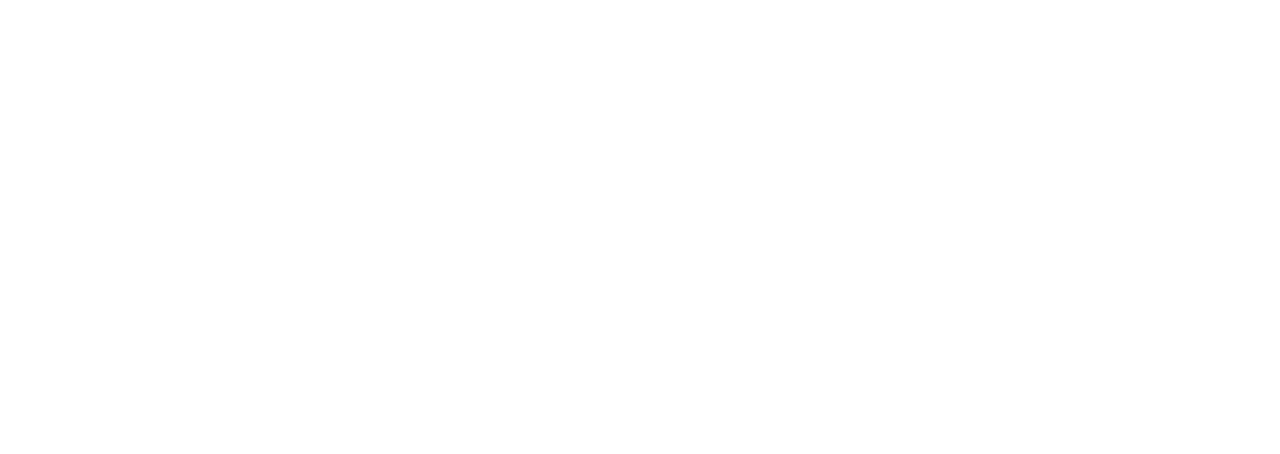
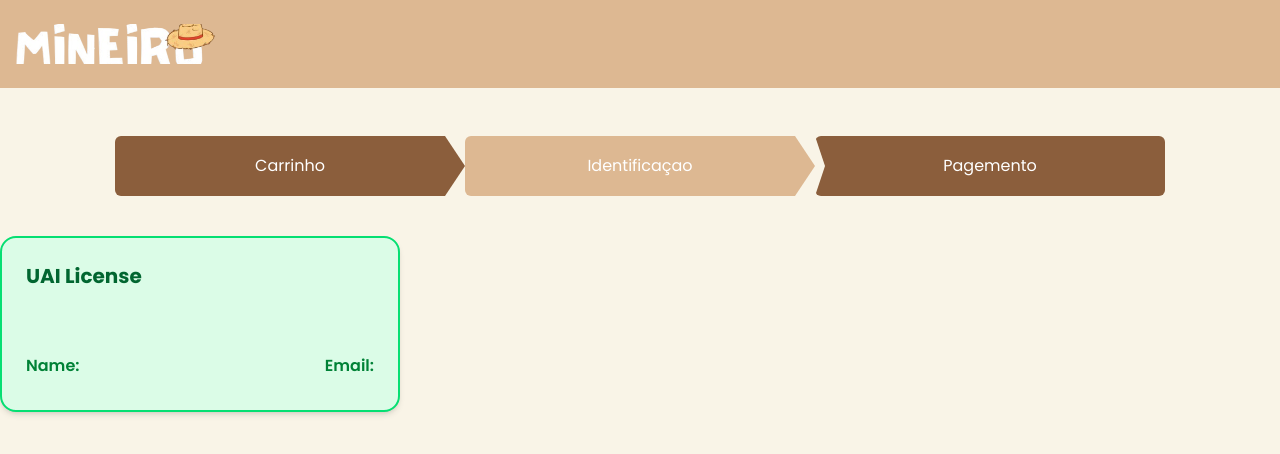
Before and after one commit to Giuliano-Maciel-Lopes/web-padaria, a React (Vite) app: page /cart/identification in a window 1280 px wide. Before the commit this address had no page. Shown: the top 454 px of the page. Built offline with nearby package versions, Linux system fonts and the light colour scheme.

Commit message:
feat: pag cartbuy finalizada

```diff
--- /dev/null
+++ b/src/components/cart identification/license.tsx
@@ -0,0 +1,30 @@
+type Props = {
+  name: string;
+  email: string;
+  addressRegistered?: string;
+};
+
+export function License({ name, email, addressRegistered }: Props) {
+  return (
+    <div className="w-full md:w-[25rem] bg-green-100 h-44 border-2 border-green-400 rounded-2xl p-6 flex flex-col justify-between shadow-md">
+      <h3 className="text-xl font-bold text-green-800 mb-4">UAI License</h3>
+
+      <div className="flex justify-between text-green-700 mb-2">
+        <div>
+          <p className="font-semibold">Name:</p>
+          <p>{name}</p>
+        </div>
+        <div>
+          <p className="font-semibold">Email:</p>
+          <p>{email}</p>
+        </div>
+      </div>
+
+      {addressRegistered && (
+        <div className="text-green-700">
+          <p>{addressRegistered}</p>
+        </div>
+      )}
+    </div>
+  );
+}
--- a/src/components/index/button.tsx
+++ b/src/components/index/button.tsx
@@ -16,7 +16,7 @@
     add: "h-50",
     square: "w-12",
     buy: "w-80 h-12 ",
-    stepcart: "h-15 md:w-[350px]",
+    stepcart: "h-15 md:w-[21.875rem]",
   },
 
   color: {
--- a/src/components/index/ordersview.tsx
+++ b/src/components/index/ordersview.tsx
@@ -33,7 +33,7 @@
   roloadQuantityorder
 }: Props) {
   const { UpdateQuantityOrders } = UseUpdateQuantityOrdersItems();
-  const { remove } = useCartContext();
+  const { remove ,updateQuantity } = useCartContext();
   const { onDelete } = useDeleteOrders();
   const { session } = useAuth();
   const [localQuantity, setLocalQuantity] = useState(quantity); // localquantity vai ser a quantidade que tem na api que quantity vai pegar
@@ -46,6 +46,8 @@
     setLocalQuantity(newQuantity);
     await UpdateQuantityOrders(id, newQuantity);
     roloadQuantityorder();
+    updateQuantity(id , newQuantity)
+
   }
 
   async function handleconfirm() {
--- a/src/components/layoutcart/stepcart.tsx
+++ b/src/components/layoutcart/stepcart.tsx
@@ -2,19 +2,48 @@
 import { Button } from "../index/button";
 import { useLocation } from "react-router";
 
+export function StepCart() {
+  const navigate = useNavigate();
+  const location = useLocation();
 
+  const isCart = location.pathname === "/cart";
+  const isIdentification = location.pathname === "/cart/identification";
+  const isPayment = location.pathname === "/cart/payment";
 
-export function StepCart() {
-  const navigate = useNavigate()
-  const location = useLocation()
-  location.pathname.includes("cart")
-  location.pathname.includes("identification")
-  location.pathname.includes("payment")
   return (
     <div className="flex items-center justify-center text-white">
-      <Button  variant="stepcart" className="rounded-none rounded-l-lg border-y-2 border-l-2 border-r-0 clip-right ">Carrinho</Button>
-      <Button  colorVariant="cart" variant="stepcart" className="rounded-none clip-left-inverted-shape">identificaçao</Button>
-      <Button variant="stepcart" className="rounded-none">pagemento</Button>
+      <Button
+        onClick={() => navigate("/cart")}
+        colorVariant={isCart ? "cart" : undefined}
+        variant="stepcart"
+        className={` ${isCart ? " clip-right" : ""} ${
+          isIdentification ? "clip-right" : ""
+        } ${isPayment ? "clip-right" : ""} `}
+      >
+        Carrinho
+      </Button>
+
+      <Button
+           onClick={() => isPayment && navigate("/cart/identification")}
+      colorVariant={isIdentification ? "cart" : undefined}
+        variant="stepcart"
+        className={` ${isIdentification ? " clip-right " : ""}  ${
+          isCart ? "clip-left-inverted-shape" : ""
+        }  ${isPayment ? "clip-right" : ""}` }
+      >
+        Identificaçao
+      </Button>
+
+      <Button
+
+        colorVariant={isPayment ? "cart" : undefined}
+        variant="stepcart"
+        className={` ${isPayment ? "clip-left-inverted-shape" : ""} ${
+          isIdentification ? "clip-left-inverted-shape" : ""
+        } `}
+      >
+        Pagemento
+      </Button>
     </div>
   );
 }
--- a/src/components/layouts/layout-cart.tsx
+++ b/src/components/layouts/layout-cart.tsx
@@ -4,6 +4,8 @@
 
 
 export function LayoutCartpage() {
+
+
   return (
     <div className="bg-beige h-full min-h-screen flex flex-col ">
       <HeaderCart />
@@ -15,9 +17,6 @@
           <div className="mt-10">
             <Outlet />
           </div>
-
-
-
         </div>
       </div>
     </div>
--- a/src/context/auth-context.tsx
+++ b/src/context/auth-context.tsx
@@ -33,6 +33,7 @@
     window.location.assign("/");
   }
 
+
   function loaduser() {
     const datauser = localStorage.getItem(`${LOCAL_STORAGE_KEY}:datauser`);
     const token = localStorage.getItem(`${LOCAL_STORAGE_KEY}:token`);
--- a/src/context/cart-context.tsx
+++ b/src/context/cart-context.tsx
@@ -6,6 +6,7 @@
   save: (data: CartItem) => void;
   remove: (id: string) => void;
   clear: () => void;
+  updateQuantity: (id: string, quantity: number) => void;
 };
 
 const LOCAL_STORAGE_KEY = "@Refund:cart";
@@ -35,6 +36,14 @@
     setItems(updatedItems);
     localStorage.setItem(LOCAL_STORAGE_KEY, JSON.stringify(updatedItems));
   }
+  function updateQuantity(id: string, quantity: number) {
+  const updatedItems = items.map((item) =>
+    item.id === id ? { ...item, quantity } : item
+  );
+
+  setItems(updatedItems);
+  localStorage.setItem(LOCAL_STORAGE_KEY, JSON.stringify(updatedItems));
+}
 
   function clear() {
     setItems([]);
@@ -53,7 +62,7 @@
   }, []);
 
   return (
-    <CartContext.Provider value={{ items, save, remove, clear }}>
+    <CartContext.Provider value={{ items, save, remove, clear , updateQuantity }}>
       {children}
     </CartContext.Provider>
   );
--- a/src/pages/cart-buy.tsx
+++ b/src/pages/cart-buy.tsx
@@ -6,6 +6,7 @@
 import type { Orderview } from "../types/api/orders/ordersview";
 import { Button } from "../components/index/button";
 import { useNavigate } from "react-router";
+import { currencyBRL } from "../utils/currencyBRL";
 
 export function CartbuyPage() {
   const navigate = useNavigate()
@@ -46,6 +47,7 @@
   }, [auth , refreshQuantity]);
 
   const DataApiContext = auth && orders ? orders : items;
+  const total = DataApiContext.reduce((acc, item) => acc + item.price * item.quantity, 0);
 
   if (!DataApiContext || DataApiContext.length === 0) {
     return (
@@ -53,7 +55,7 @@
       <p className="text-center text-gray-500 text-3xl md:text-5xl font-semibold">
         Nenhum pedido encontrado
       </p>
-      <Button variant="stepcart" onClick={() => navigate(-1)}>
+      <Button variant="stepcart" onClick={() => navigate("/")}>
         voltar
       </Button>
     </div>
@@ -61,6 +63,7 @@
   }
 
   return (
+    <div className="flex flex-col gap-6">
     <div className="w-full">
       {DataApiContext.map((item) => (
         <Ordersview
@@ -77,5 +80,28 @@
         />
       ))}
     </div>
+
+    <div className="flex flex-col items-center border w-[25rem] bg-white p-6 rounded-2xl shadow-lg gap-4">
+  <div className="w-full flex flex-col gap-2 text-lg text-gray-700 font-medium">
+    <div className="flex justify-between px-4">
+      <span>Valor total:</span>
+      <span>{currencyBRL(total)}</span>
+    </div>
+    <div className="flex justify-between">
+      <span>Frete:</span>
+      <span>A calcular</span>
+    </div>
+  </div>
+  <Button
+    variant="stepcart"
+    className="w-full mt-4"
+    onClick={() => navigate("identification")}
+  >
+    continuar
+  </Button>
+</div>
+
+    </div>
   );
+
 }
--- /dev/null
+++ b/src/pages/cart-identification.tsx
@@ -0,0 +1,13 @@
+import { License } from "../components/cart identification/license";
+import { useAuth } from "../hooks/auth/useAuth";
+
+
+export function CartIdentificationPage() {
+  const {session} = useAuth()
+  return (
+    <div className="flex flex-col">
+      <License/>
+
+    </div>
+  );
+}
--- /dev/null
+++ b/src/pages/cartpayment.tsx
@@ -0,0 +1,8 @@
+export function CartpaymentPage() {
+  return (
+    <div>
+        cartpaymantpage
+
+    </div>
+  );
+}
--- a/src/routes/app-routes.tsx
+++ b/src/routes/app-routes.tsx
@@ -6,6 +6,8 @@
 import { ProductLayoutPage } from "../components/layouts/product-layout";
 import { CartbuyPage } from "../pages/cart-buy";
 import { LayoutCartpage } from "../components/layouts/layout-cart";
+import { CartIdentificationPage } from "../pages/cart-identification";
+import { CartpaymentPage } from "../pages/cartpayment";
 
 export function AppRoutes() {
   return (
@@ -22,6 +24,8 @@
 
        <Route path="/cart" element={<LayoutCartpage />}>
         <Route index element={<CartbuyPage />} />
+        <Route path="identification" element={<CartIdentificationPage />} />
+        <Route path="payment" element={<CartpaymentPage />} />
       </Route>
     </Routes>
   );
```
